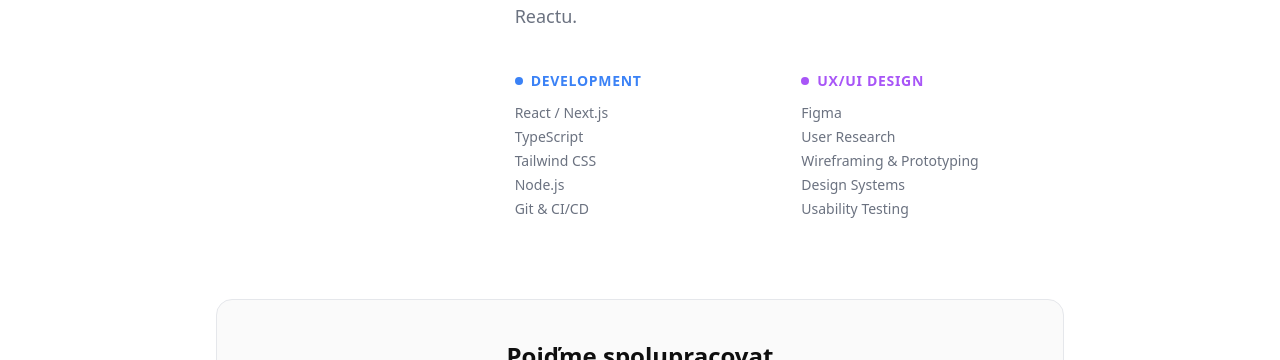
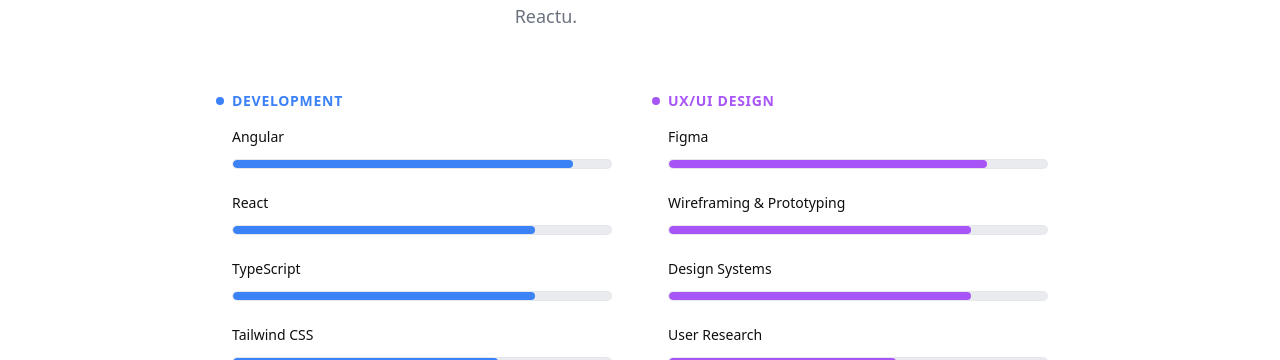
Before and after one commit to vojtechnerad/portfolio, a React (Vite) app: page /portfolio/about in a window 1280 px wide. Shown: the part 440-800 px from the top of the page. Built offline with nearby package versions, Linux system fonts and the light colour scheme; a web font is replaced by a local one.

Commit message:
Add SkillItem component and integrate skills display in AboutPage

```diff
--- /dev/null
+++ b/src/components/SkillItem.tsx
@@ -0,0 +1,36 @@
+interface SkillItemProps {
+  label: string;
+  level: number;
+  accent: "dev" | "design";
+}
+
+function getAccentClasses(accent: SkillItemProps["accent"]) {
+  if (accent === "dev") {
+    return {
+      bar: "bg-accent-dev",
+    };
+  }
+
+  return {
+    bar: "bg-accent-design",
+  };
+}
+
+export default function SkillItem({ label, level, accent }: SkillItemProps) {
+  const classes = getAccentClasses(accent);
+
+  return (
+    <li className="rounded-xl px-4 py-1">
+      <div className="flex items-center gap-4">
+        <span className="text-sm font-medium text-primary">{label}</span>
+      </div>
+
+      <div className="mt-3 h-2.5 overflow-hidden rounded-full border border-border/80 bg-border/80">
+        <div
+          className={`h-full rounded-full ${classes.bar}`}
+          style={{ width: `${level}%` }}
+        />
+      </div>
+    </li>
+  );
+}
--- a/src/pages/AboutPage.tsx
+++ b/src/pages/AboutPage.tsx
@@ -1,3 +1,22 @@
+import SkillItem from "../components/SkillItem";
+
+const developmentSkills = [
+  { label: "Angular", level: 90 },
+  { label: "React", level: 80 },
+  { label: "TypeScript", level: 80 },
+  { label: "Tailwind CSS", level: 70 },
+  { label: "Node.js", level: 40 },
+  { label: "Git & CI/CD", level: 70 },
+];
+
+const designSkills = [
+  { label: "Figma", level: 84 },
+  { label: "Wireframing & Prototyping", level: 80 },
+  { label: "Design Systems", level: 80 },
+  { label: "User Research", level: 60 },
+  { label: "Usability Testing", level: 60 },
+];
+
 export default function AboutPage() {
   return (
     <div className="mx-auto max-w-4xl px-6 py-16">
@@ -25,20 +44,25 @@
             designu. Proto se věnuji oběma disciplínám — od user research a
             wireframů přes prototypy až po pixelperfektní implementaci v Reactu.
           </p>
+        </div>
+      </div>
 
       {/* Skills */}
-          <div className="grid gap-6 pt-4 sm:grid-cols-2">
+      <div className="grid gap-6 pt-15 sm:grid-cols-2">
         <div>
           <h3 className="mb-3 flex items-center gap-2 text-sm font-semibold uppercase tracking-wider text-accent-dev">
             <span className="inline-block h-2 w-2 rounded-full bg-accent-dev" />
             Development
           </h3>
-              <ul className="space-y-1 text-sm text-secondary">
-                <li>React / Next.js</li>
-                <li>TypeScript</li>
-                <li>Tailwind CSS</li>
-                <li>Node.js</li>
-                <li>Git & CI/CD</li>
+          <ul className="space-y-4">
+            {developmentSkills.map((skill) => (
+              <SkillItem
+                key={skill.label}
+                label={skill.label}
+                level={skill.level}
+                accent="dev"
+              />
+            ))}
           </ul>
         </div>
         <div>
@@ -46,15 +70,16 @@
             <span className="inline-block h-2 w-2 rounded-full bg-accent-design" />
             UX/UI Design
           </h3>
-              <ul className="space-y-1 text-sm text-secondary">
-                <li>Figma</li>
-                <li>User Research</li>
-                <li>Wireframing & Prototyping</li>
-                <li>Design Systems</li>
-                <li>Usability Testing</li>
+          <ul className="space-y-4">
+            {designSkills.map((skill) => (
+              <SkillItem
+                key={skill.label}
+                label={skill.label}
+                level={skill.level}
+                accent="design"
+              />
+            ))}
           </ul>
-            </div>
-          </div>
         </div>
       </div>
 
```
Lines whose indentation alone changed are shown as unchanged.
